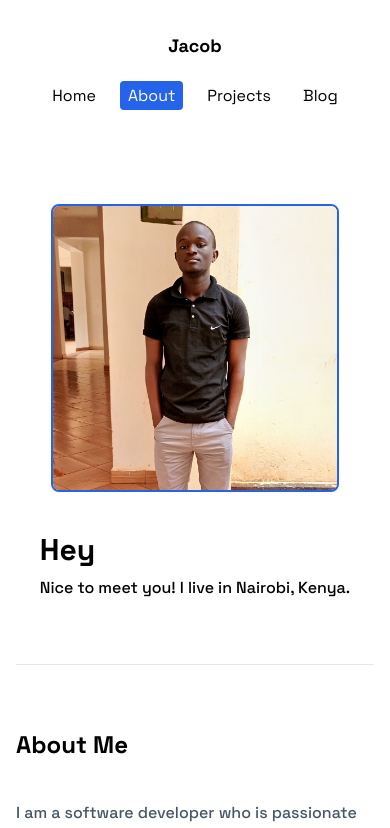
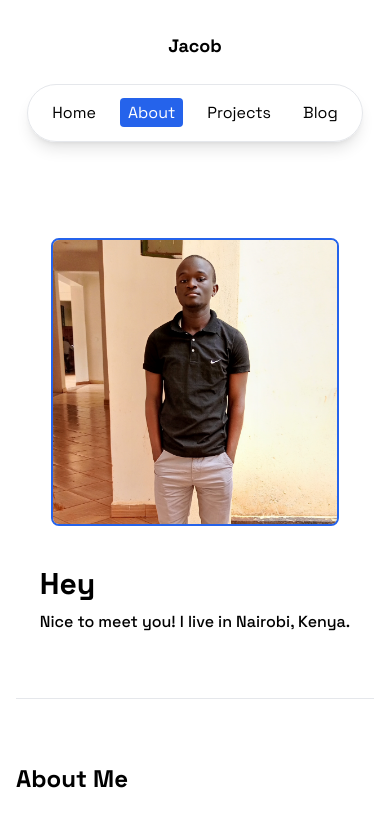
Before and after one commit to Jacobkyalo/my-blog, a Next.js app: page /about in a window 390 px wide. Shown: the top 828 px of the page. Built offline with nearby package versions, Linux system fonts and the light colour scheme.

Commit message:
Refactored app-navbar component styling on small devices

```diff
--- a/src/components/app-navbar.jsx
+++ b/src/components/app-navbar.jsx
@@ -16,7 +16,7 @@ export default function AppNavbar() {
       <Link href="/">
         <h2 className="font-bold text-black text-lg">Jacob</h2>
       </Link>
-      <nav>
+      <nav className="bg-white bg-opacity-0 rounded-full shadow-lg sm:shadow-none p-4 sm:p-0 border sm:border-none">
         <ul className="flex items-center gap-x-4">
           {AppNavbarLinks.map((link) => (
             <li key={link.href}>
```
